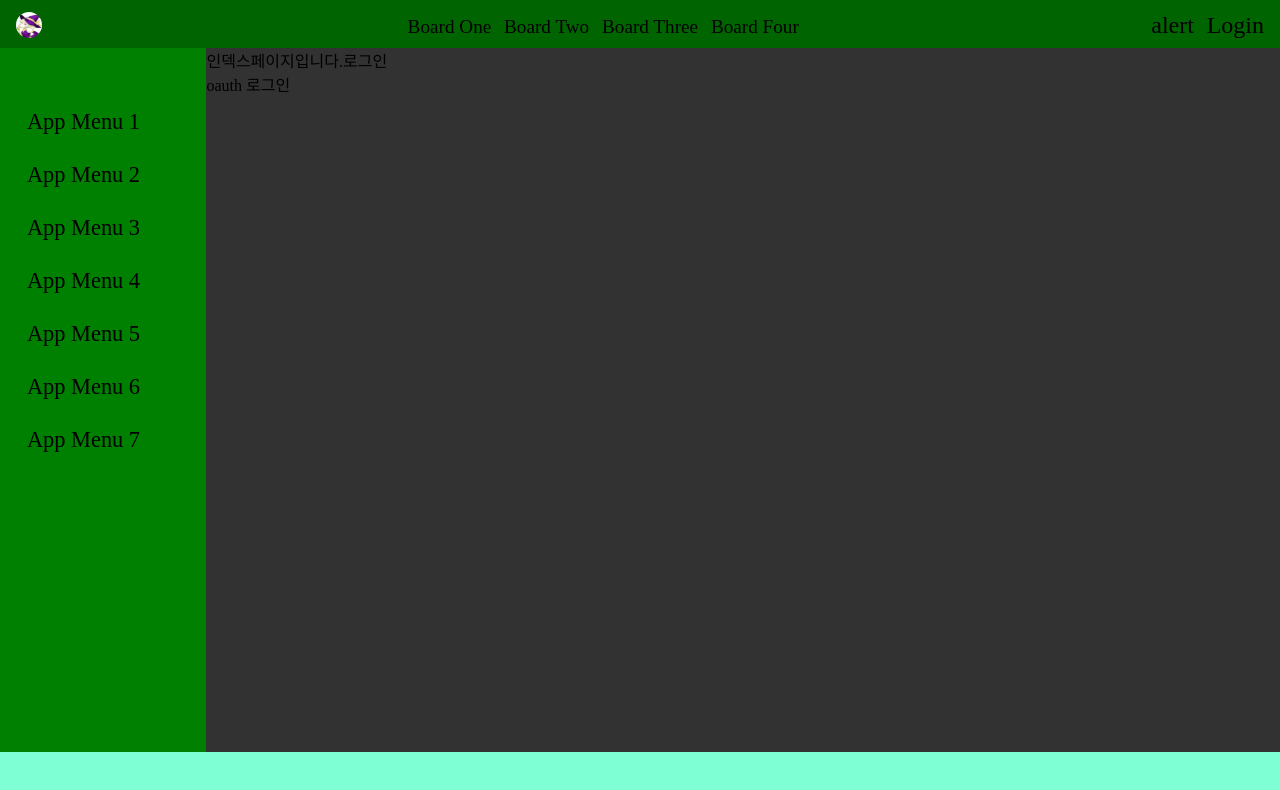
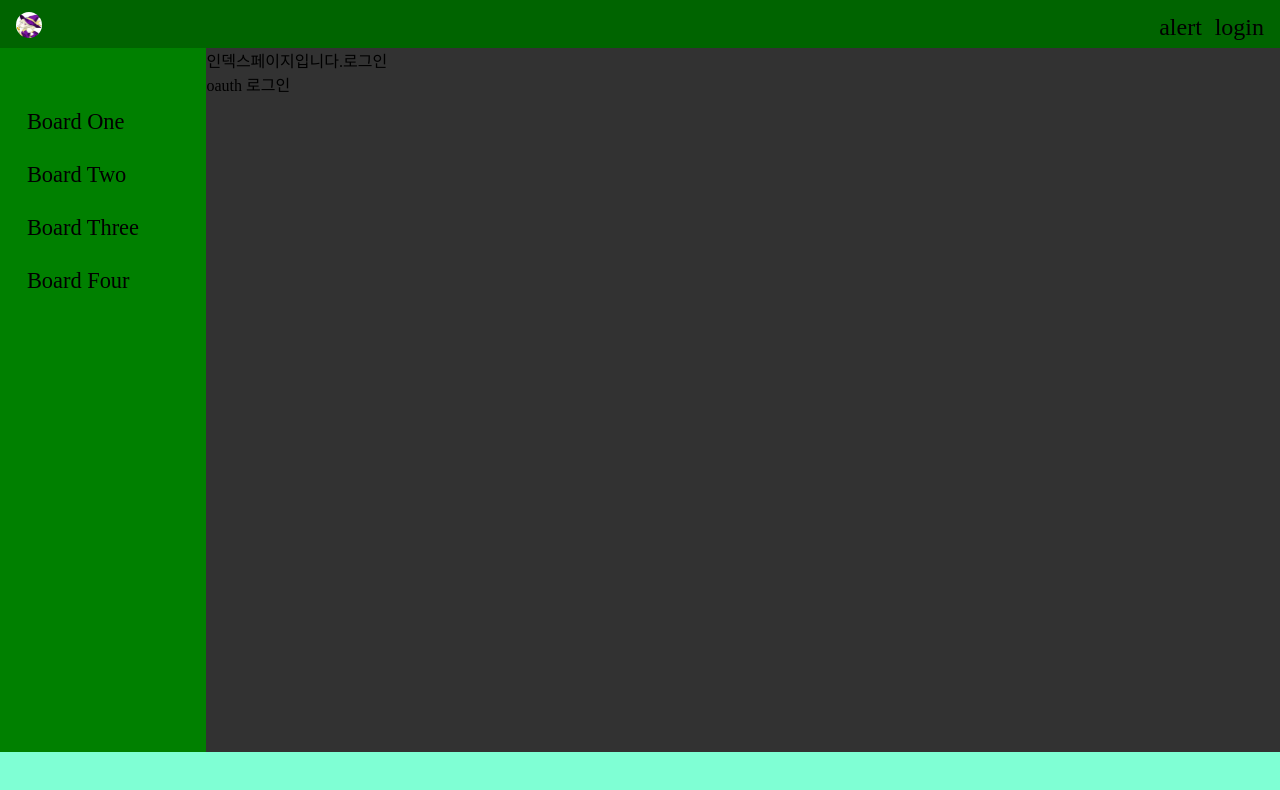
Before and after one commit to jwonp/next-spring-board-frontend, a Next.js app: page / in a window 1280 px wide. Shown: the top 790 px of the page. Built offline with nearby package versions, Linux system fonts and the light colour scheme; no server answers.

Commit message:
move header middle menu to app drawer

```diff
--- a/src/components/module/frame/AppDrawer.tsx
+++ b/src/components/module/frame/AppDrawer.tsx
@@ -1,14 +1,16 @@
 import styles from "@src/styles/frame/AppDrawer.module.scss";
+import { HeaderMiddleMenu } from "@src/static/data/stringSet";
+import Link from "next/link";
 const AppDrawer = () => {
   return (
     <div className={`${styles.wrapper}`}>
-      <div className={`${styles.item}`}>App Menu 1</div>
-      <div className={`${styles.item}`}>App Menu 2</div>
-      <div className={`${styles.item}`}>App Menu 3</div>
-      <div className={`${styles.item}`}>App Menu 4</div>
-      <div className={`${styles.item}`}>App Menu 5</div>
-      <div className={`${styles.item}`}>App Menu 6</div>
-      <div className={`${styles.item}`}>App Menu 7</div>
+      <div className={`${styles.box}`}>
+        {HeaderMiddleMenu.map((value, index) => (
+          <div key={index} className={`${styles.item}`}>
+            <Link href={`/board/${value}`}>{value}</Link>
+          </div>
+        ))}
+      </div>
     </div>
   );
 };
--- a/src/components/module/frame/Header.tsx
+++ b/src/components/module/frame/Header.tsx
@@ -8,12 +8,7 @@ import styles from "@src/styles/frame/Header.module.scss";
 import Image from "next/image";
 import Link from "next/link";
 import { useEffect, useMemo } from "react";
-import { GetServerSideProps, InferGetServerSidePropsType } from "next";
-import { IdentifyType } from "@src/static/types/UserType";
 import { isUserRegisted } from "@src/components/func/sendRequest";
-import { getServerSession } from "next-auth/next";
-import { authOptions } from "@src/pages/api/auth/[...nextauth]";
-import { Session } from "next-auth";
 
 const Header = () => {
   const { data: session } = useSession();
@@ -42,13 +37,7 @@ const Header = () => {
             <Link href={`/`}>{session?.user?.name}</Link>
           </div>
         </div>
-        <div className={`${styles.box}`}>
-          {HeaderMiddleMenu.map((value, index) => (
-            <div key={index} className={`${styles.item}`}>
-              <Link href={`/board/${value}`}>{value}</Link>
-            </div>
-          ))}
-        </div>
+
         <div className={`${styles.box}`}>
           <div className={`${styles.item}`}>{HeaderRightMenu.alert}</div>
           <div className={`${styles.item}`} onClick={signFunc}>
--- a/src/static/data/stringSet.ts
+++ b/src/static/data/stringSet.ts
@@ -14,8 +14,8 @@ export const HeaderMiddleMenu: HeaderMiddleMenuType[] = [
 
 export const HeaderRightMenu = {
   alert: "alert",
-  login: "Login",
-  logout: "Logout",
+  login: "login",
+  logout: "logout",
 } as const;
 
 export const KeySet = {
--- a/src/styles/frame/AppDrawer.module.scss
+++ b/src/styles/frame/AppDrawer.module.scss
@@ -6,14 +6,12 @@
     max-height: 100%;
     min-height: 100%;
 }
-
+.box{
+    display: block;
+}
 .item{
     padding: 0.6em 1.2em;
     font-size: 1.4em;
+    cursor: pointer;
 
 }
-
-.item:hover{
-    color: antiquewhite;
-    cursor: pointer;
-}
--- a/src/styles/frame/Header.module.scss
+++ b/src/styles/frame/Header.module.scss
@@ -24,7 +24,7 @@
 .box:nth-child(2) {
     line-height:  var.$headerHeight * 1.25;
     vertical-align: middle;
-    font-size: 1.2rem;
+    font-size: 1.5rem;
 }
 .logo{
     position: relative;
```
